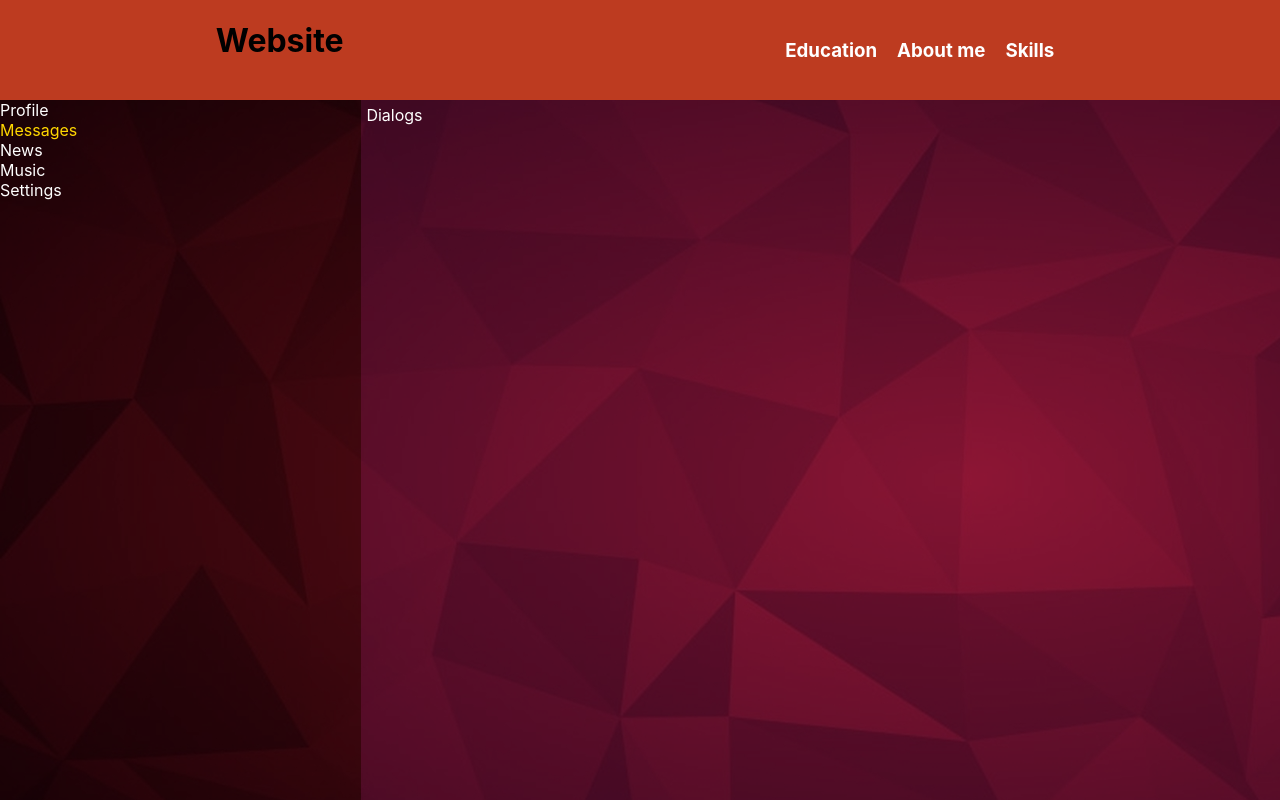
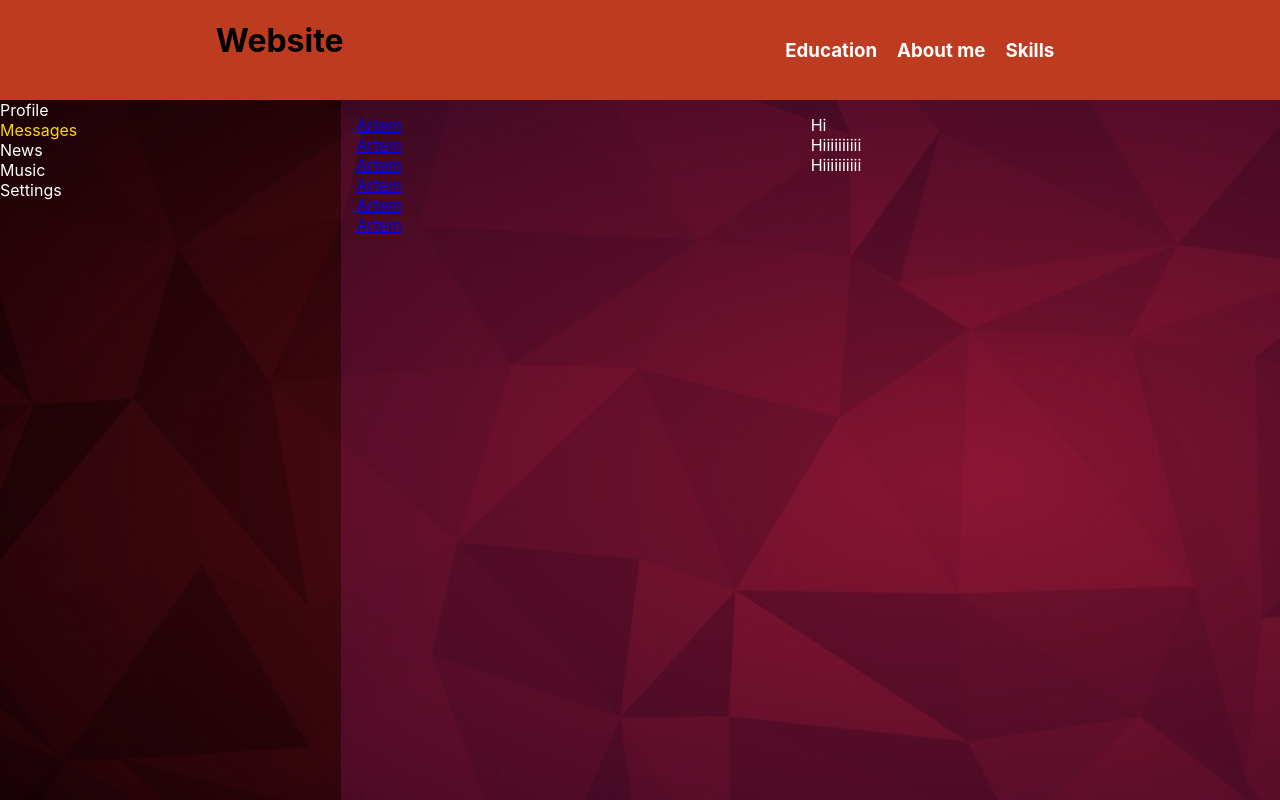
Before and after one commit to ARONEZG/resum, a React (Create React App) app: page /dialogs in a window 1280 px wide. Shown: the top 800 px of the page. Built offline with nearby package versions, Linux system fonts and the light colour scheme.

Commit message:
exact routes and props and id of dialogs and messages

```diff
--- a/src/components/Profile/Dialogs/Dialogs.jsx
+++ b/src/components/Profile/Dialogs/Dialogs.jsx
@@ -1,9 +1,40 @@
 import React from "react";
 import s from './Dialogs.module.css';
+import {NavLink} from "react-router-dom";
 
-const Dialogs = () => <div className={s.main}>
-    Dialogs
+const DialogItem = (props) => {
+    const path = "/dialogs/" + props.id;
+    return <div className={s.dialog + ' ' + s.active}>
+        <NavLink to={path}>{props.name}</NavLink>
+    </div>;
+}
+
+const Message = (props) => {
+
+    return <div className={s.dialog}>{props.message}</div>
+}
+
+const Dialogs = (props) => <div className={s.main}>
+    <div className={s.dialogs}>
+        <div className={s.dialogsItems}>
+            <DialogItem name='Artem' id='1' />
+            <DialogItem name='Artem' id='1' />
+            <DialogItem name='Artem' id='1' />
+            <DialogItem name='Artem' id='1' />
+            <DialogItem name='Artem' id='1' />
+            <DialogItem name='Artem' id='1' />
+
+        </div>
+    </div>
+
+    <div className={s.messages}>
+        <div className={s.dialog + ' ' + s.active}>Hi</div>
+        <Message message="Hiiiiiiiiii"/>
+        <Message message="Hiiiiiiiiii"/>
+    </div>
+
 </div>
 
 
+
 export default Dialogs;
--- a/src/components/Profile/Dialogs/Dialogs.module.css
+++ b/src/components/Profile/Dialogs/Dialogs.module.css
@@ -2,4 +2,26 @@
     padding: 5px;
     flex-grow: 3;
     background-color: rgba(54, 13, 52, .5);
+    display: flex;
 }
+
+.dialogs {
+    flex: 1;
+}
+
+.dialogsItems {
+    padding: 10px;
+}
+
+.dialogsItems .active {
+    color: gold;
+}
+
+.messages {
+    flex:1;
+    padding: 10px;
+}
+
+.message {
+
+}
--- a/src/components/Profile/MyPosts/MyPosts.jsx
+++ b/src/components/Profile/MyPosts/MyPosts.jsx
@@ -2,14 +2,19 @@ import React from "react";
 import s from './MyPosts.module.css';
 import Post from './Post/Post'
 
-const MyPosts = () => <main className={s.main}>
-    <div>
-        My posts
+const Myp = () => {
+
+    return <div> My posts
         <div>
             <textarea></textarea>
             <button>Add post</button>
+        </div>
+    </div>;
+}
 
-        </div>
+const MyPosts = () => <main className={s.main}>
+    <div>
+        <Myp/>
         <div className={" "}>
             <Post message='Hi, how are you?' />
             <Post />
--- a/src/components/Profile/Profle.jsx
+++ b/src/components/Profile/Profle.jsx
@@ -11,8 +11,8 @@ const Profile = () =>
             <Navbar />
 
             <Routes>
-                <Route path="/pos" element={<MyPosts />} />
-                <Route path="/dialogs" element={<Dialogs />} />
+                <Route path="/pos/*" element={<MyPosts />} />
+                <Route path="/dialogs/*" element={<Dialogs />} />
             </Routes>
 
 
```
